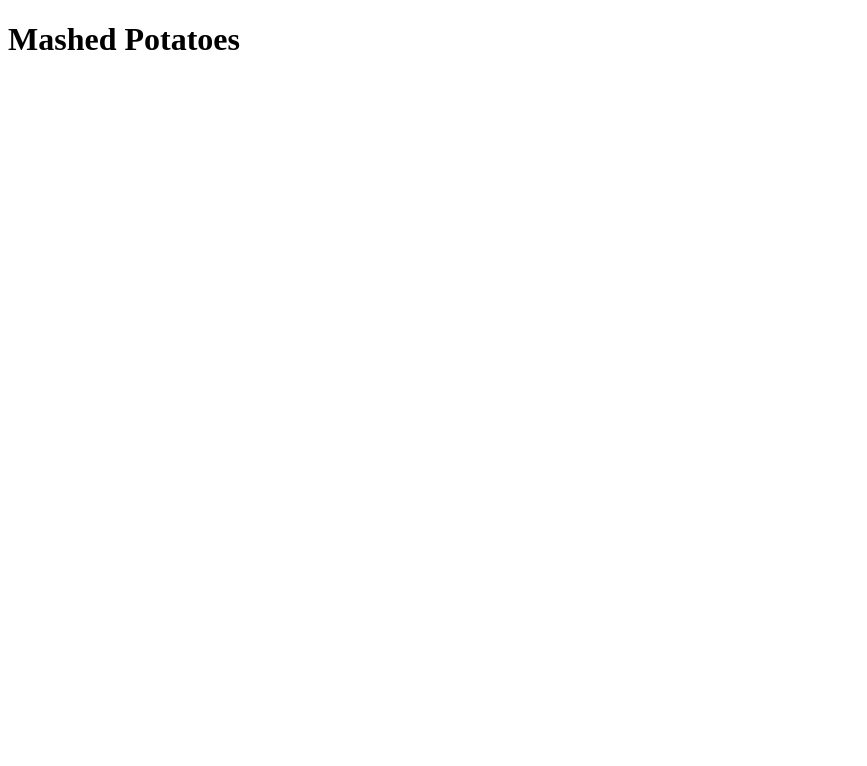
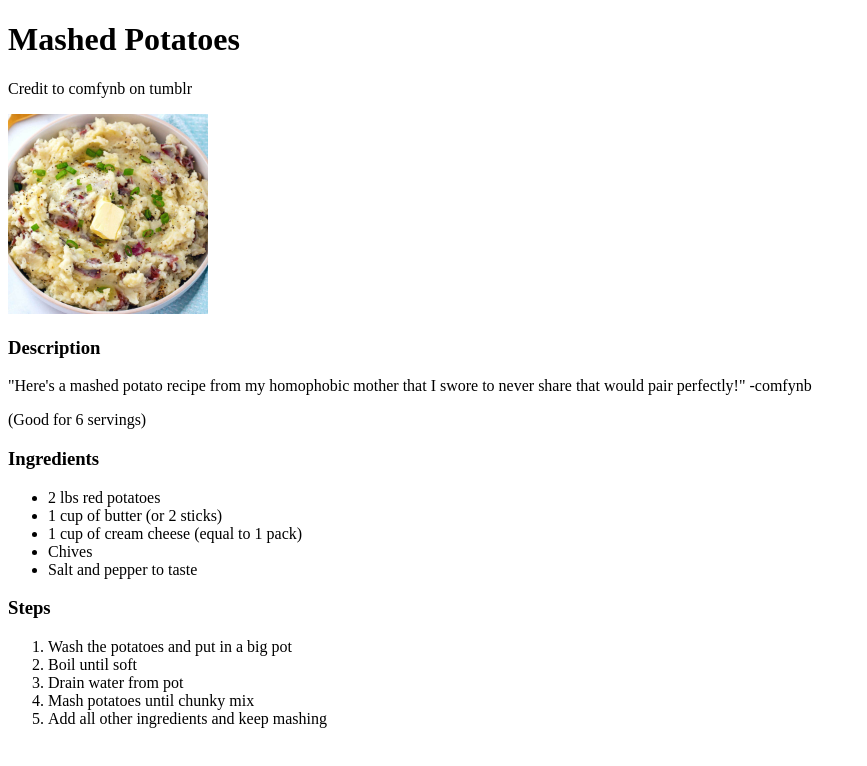
Before and after one commit to FemboyValorant/odin-recipes, a plain HTML site: page recipes/mashed-potatoes.html in a window 1280 px wide. Shown: the whole page, without its empty margins (0-867 px from the left). Drawn offline with Linux system fonts and the light colour scheme.

Commit message:
Complete mashed potatoes recipe

```diff
--- a/recipes/mashed-potatoes.html
+++ b/recipes/mashed-potatoes.html
@@ -7,5 +7,30 @@
     </head>
     <body>
         <h1>Mashed Potatoes</h1>
+        <p>Credit to comfynb on tumblr</p>
+        <img src="./images/Red-Skin-Mashed-Potatoes-featured.jpg" width="200" alt="Mashed potatoes">
+
+        <h3>Description</h3>
+        <p>"Here's a mashed potato recipe from my homophobic mother that I swore to never share
+            that would pair perfectly!" -comfynb</p>
+        <p>(Good for 6 servings)</p>
+
+        <h3>Ingredients</h3>
+        <ul>
+            <li>2 lbs red potatoes</li>
+            <li>1 cup of butter (or 2 sticks)</li>
+            <li>1 cup of cream cheese (equal to 1 pack)</li>
+            <li>Chives</li>
+            <li>Salt and pepper to taste</li>
+        </ul>
+
+        <h3>Steps</h3>
+        <ol>
+            <li>Wash the potatoes and put in a big pot</li>
+            <li>Boil until soft</li>
+            <li>Drain water from pot</li>
+            <li>Mash potatoes until chunky mix</li>
+            <li>Add all other ingredients and keep mashing</li>
+        </ol>
     </body>
 </html>
```
Also changed, not shown: recipes/images/Red-Skin-Mashed-Potatoes-featured.jpg (added).
